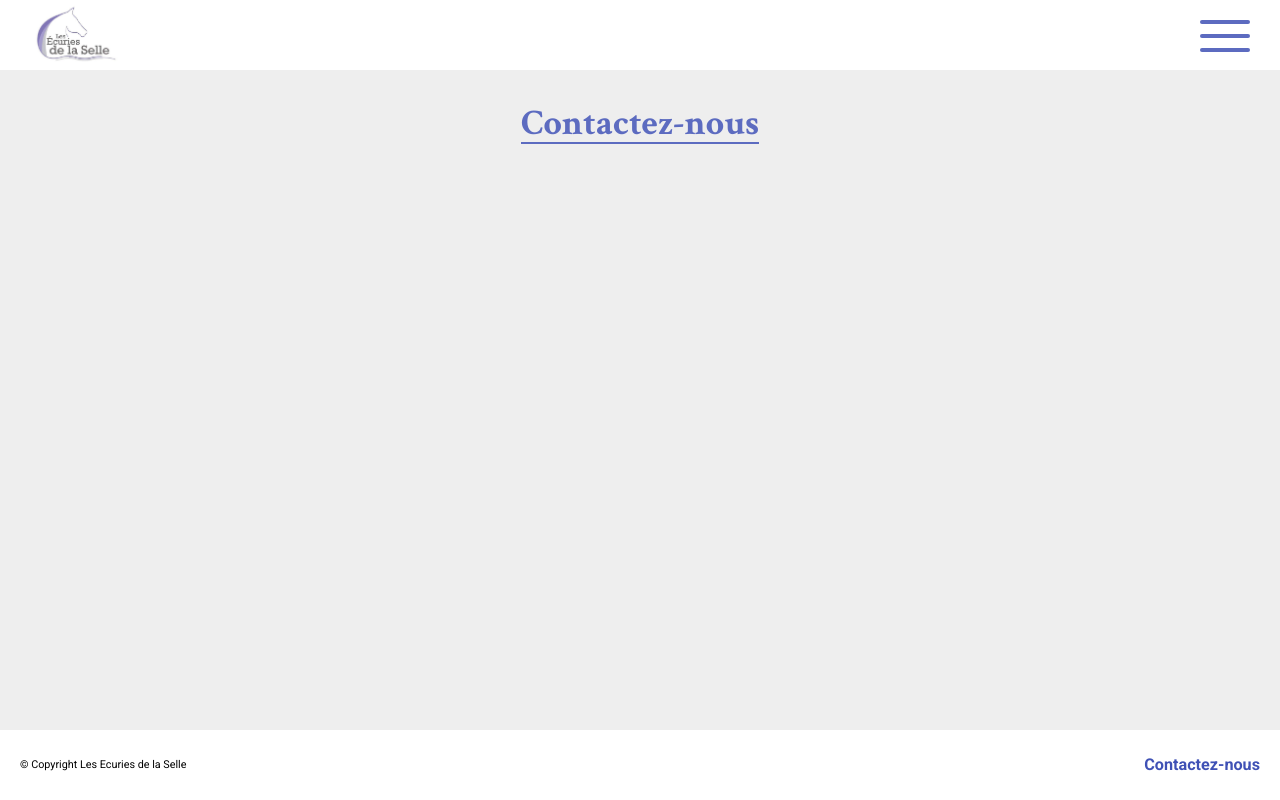
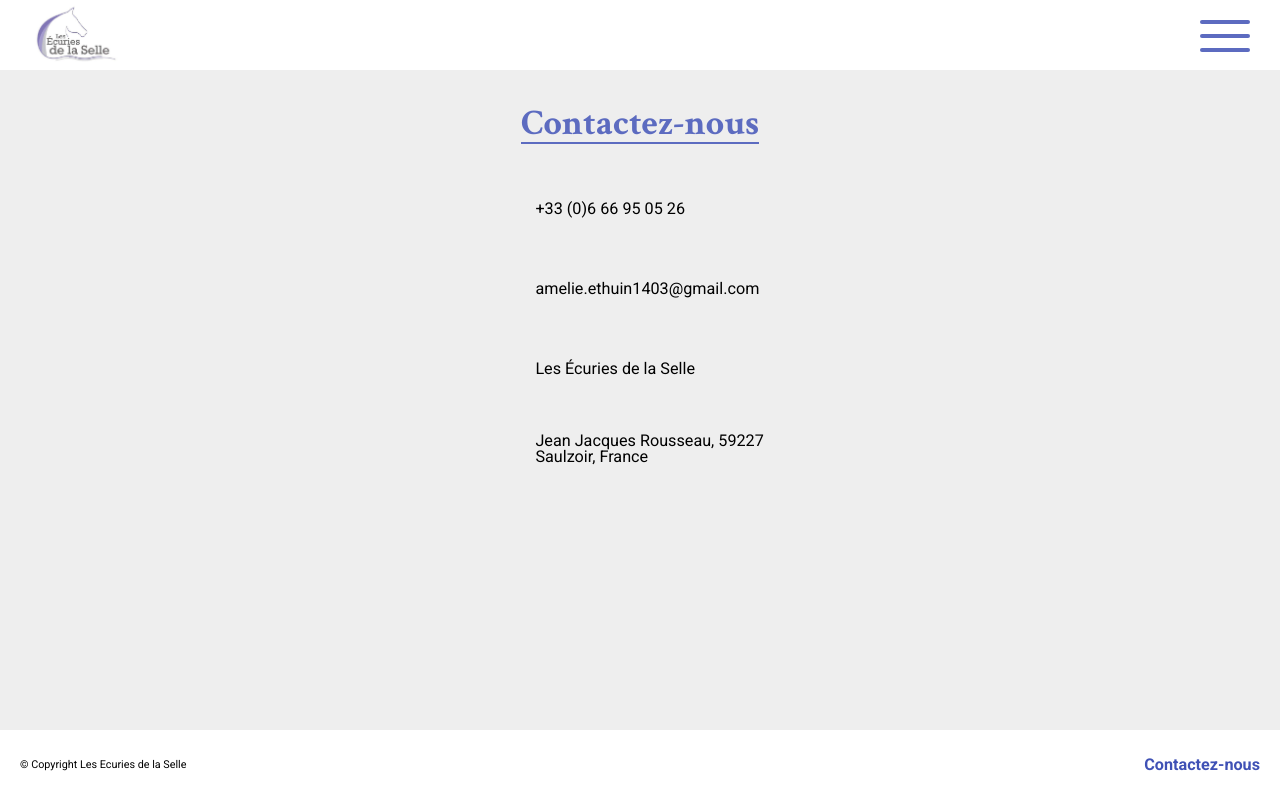
Before and after one commit to GoutteDooo/Site_Ecurie, a React (Vite) app: page /contacts in a window 1280 px wide. Built offline with nearby package versions, Linux system fonts and the light colour scheme.

Commit message:
chore(Contacts): Card structure setup

```diff
--- a/src/components/contacts/Card.jsx
+++ b/src/components/contacts/Card.jsx
@@ -1,7 +1,16 @@
 import React from "react";
 
 const Card = ({ icon, content }) => {
-  return <div className="contacts__card"></div>;
+  return (
+    <div className="contacts__card">
+      <div className="contacts__card--icon">
+        <i className={`fa-solid fa-${icon}`}></i>
+      </div>
+      <div className="contacts__card--content">
+        <p>{content}</p>
+      </div>
+    </div>
+  );
 };
 
 export default Card;
--- a/src/styles/main.scss
+++ b/src/styles/main.scss
@@ -28,6 +28,7 @@
 @import "./pages/home/horaires";
 @import "./pages/home/stable-life";
 @import "./pages/burger/burger-slider";
+@import "./pages/contacts/card";
 /* THEMES */
 @import "./themes/dark";
 @import "./themes/light";
--- a/src/styles/pages/_contact.scss
+++ b/src/styles/pages/_contact.scss
@@ -16,5 +16,6 @@
   &__cards {
     @include verticalCenter;
     flex-direction: column;
+    width: min(300px, 80%);
   }
 }
--- /dev/null
+++ b/src/styles/pages/contacts/_card.scss
@@ -0,0 +1,17 @@
+.contacts__card {
+  height: 80px;
+  width: 100%;
+  @include verticalCenter;
+  justify-content: start;
+  &--icon {
+    height: 100%;
+    min-width: 40px;
+  }
+  &--content {
+    margin-left: 0.3rem;
+    p {
+      font-size: 0.9rem;
+      color: black;
+    }
+  }
+}
```
